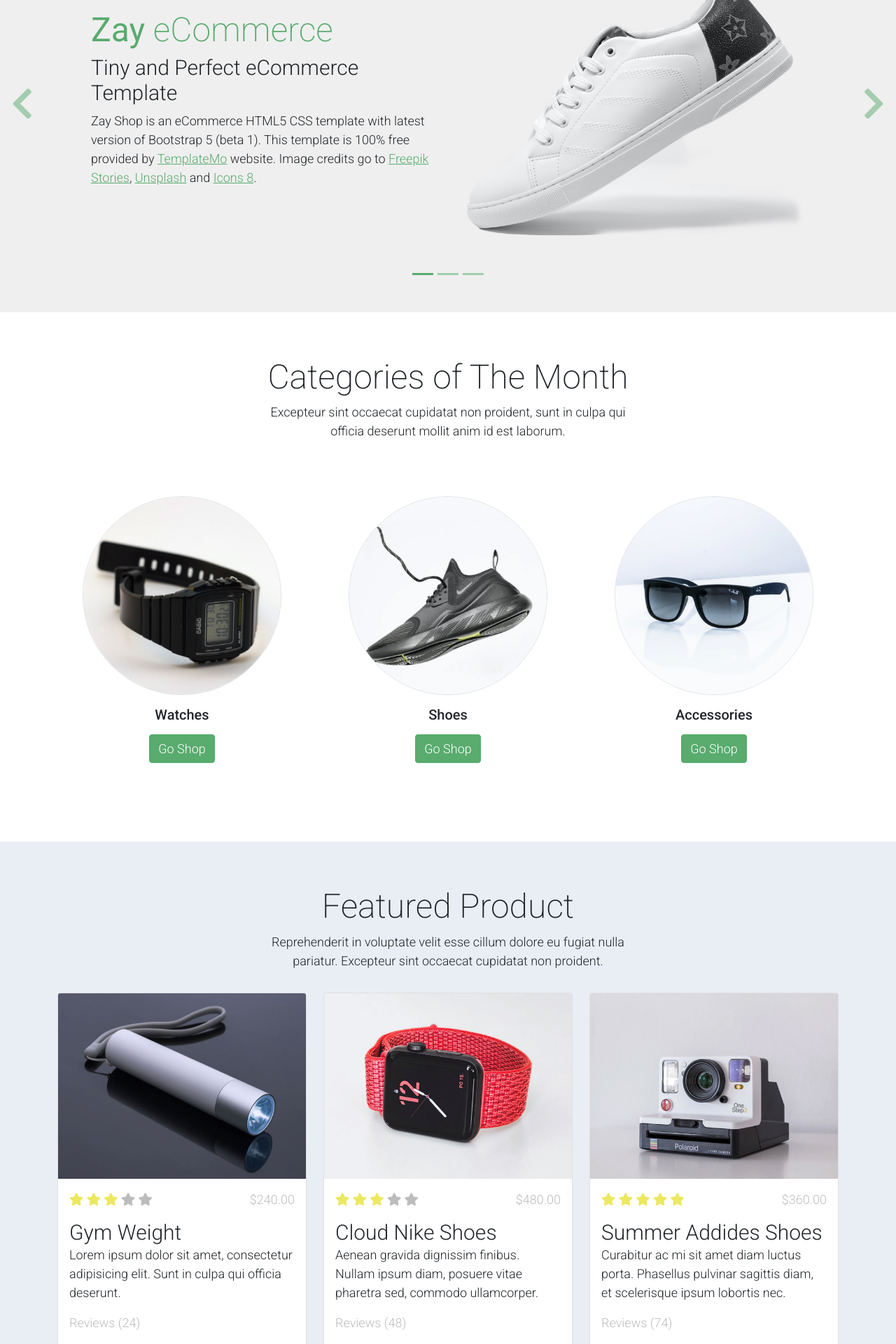
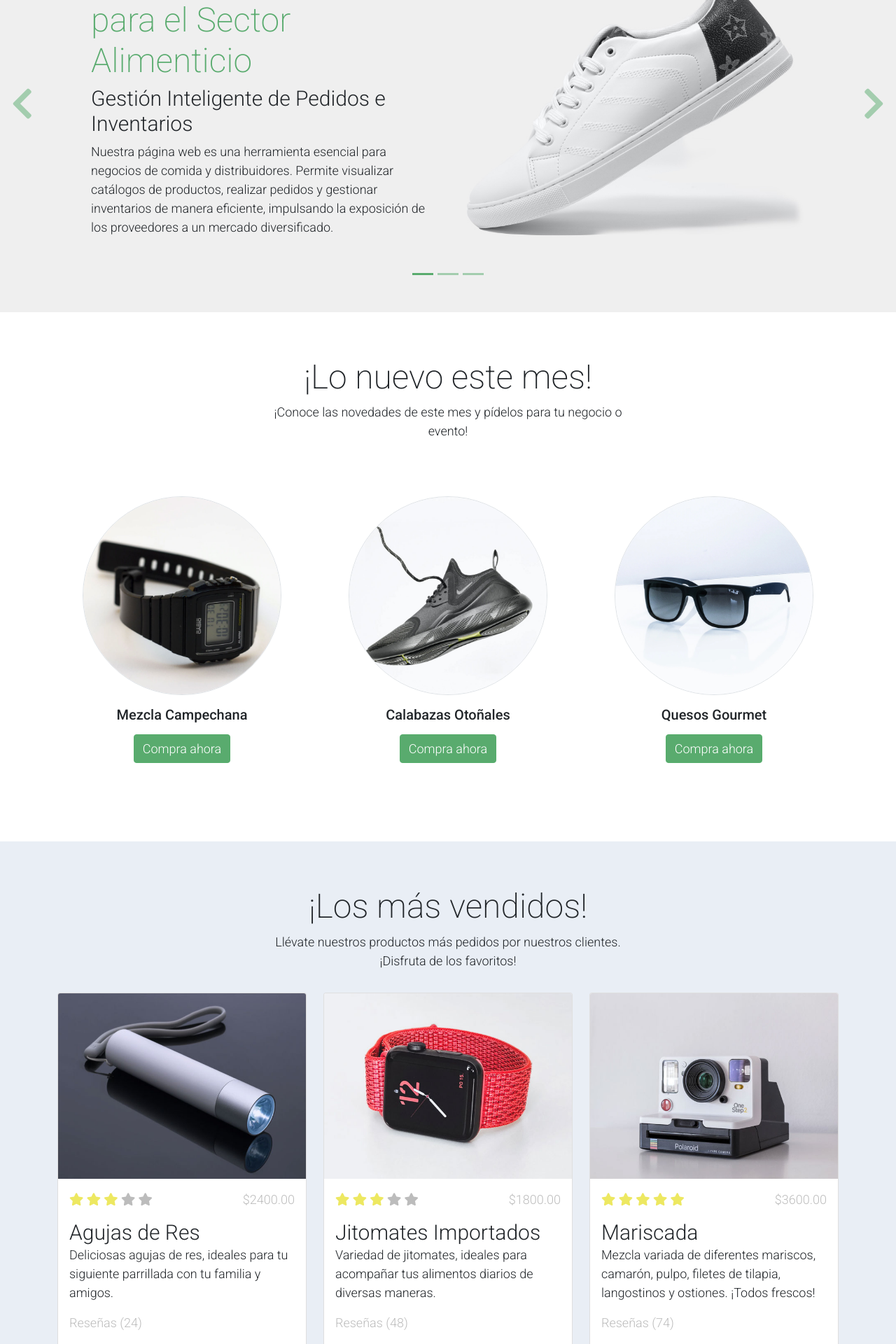
Before and after one commit to MarkTwin25/MarkTwin25.github.io, a Flask app: page / in a window 1280 px wide. Shown: the part 240-2160 px from the top of the page at 70% size. Run offline with Flask 3, Linux system fonts and the light colour scheme; some libraries are stand-ins or nearby versions.

Commit message:
Cambios inicio

```diff
--- a/templates/index.html
+++ b/templates/index.html
@@ -1,21 +1,27 @@
 <!DOCTYPE html>
 <html lang="en">
-
   <head>
     <title>DICA</title>
-    <meta charset="utf-8">
-    <meta name="viewport" content="width=device-width, initial-scale=1">
+    <meta charset="utf-8" />
+    <meta name="viewport" content="width=device-width, initial-scale=1" />
 
-    <link rel="apple-touch-icon" href="static/assets/img/apple-icon.png">
-    <link rel="shortcut icon" type="image/x-icon" href="static/assets/img/favicon.ico">
+    <link rel="apple-touch-icon" href="static/assets/img/apple-icon.png" />
+    <link
+      rel="shortcut icon"
+      type="image/x-icon"
+      href="static/assets/img/favicon.ico"
+    />
 
-    <link rel="stylesheet" href="static/assets/css/bootstrap.min.css">
-    <link rel="stylesheet" href="static/assets/css/templatemo.css">
-    <link rel="stylesheet" href="static/assets/css/custom.css">
+    <link rel="stylesheet" href="static/assets/css/bootstrap.min.css" />
+    <link rel="stylesheet" href="static/assets/css/templatemo.css" />
+    <link rel="stylesheet" href="static/assets/css/custom.css" />
 
     <!-- Load fonts style after rendering the layout styles -->
-    <link rel="stylesheet" href="https://fonts.googleapis.com/css2?family=Roboto:wght@100;200;300;400;500;700;900&display=swap">
-    <link rel="stylesheet" href="static/assets/css/fontawesome.min.css">
+    <link
+      rel="stylesheet"
+      href="https://fonts.googleapis.com/css2?family=Roboto:wght@100;200;300;400;500;700;900&display=swap"
+    />
+    <link rel="stylesheet" href="static/assets/css/fontawesome.min.css" />
     <!--
 
 TemplateMo 559 Zay Shop
@@ -51,31 +57,52 @@ https://templatemo.com/tm-559-zay-shop
 
     {% include '_header.html' %}
 
-
     <!-- Start Banner Hero -->
-    <div id="template-mo-zay-hero-carousel" class="carousel slide" data-bs-ride="carousel">
+    <div
+      id="template-mo-zay-hero-carousel"
+      class="carousel slide"
+      data-bs-ride="carousel"
+    >
       <ol class="carousel-indicators">
-            <li data-bs-target="#template-mo-zay-hero-carousel" data-bs-slide-to="0" class="active"></li>
-            <li data-bs-target="#template-mo-zay-hero-carousel" data-bs-slide-to="1"></li>
-            <li data-bs-target="#template-mo-zay-hero-carousel" data-bs-slide-to="2"></li>
+        <li
+          data-bs-target="#template-mo-zay-hero-carousel"
+          data-bs-slide-to="0"
+          class="active"
+        ></li>
+        <li
+          data-bs-target="#template-mo-zay-hero-carousel"
+          data-bs-slide-to="1"
+        ></li>
+        <li
+          data-bs-target="#template-mo-zay-hero-carousel"
+          data-bs-slide-to="2"
+        ></li>
       </ol>
       <div class="carousel-inner">
         <div class="carousel-item active">
           <div class="container">
             <div class="row p-5">
               <div class="mx-auto col-md-8 col-lg-6 order-lg-last">
-                            <img class="img-fluid" src="static/assets/img/banner_img_01.jpg" alt="">
+                <img
+                  class="img-fluid"
+                  src="static/assets/img/banner_img_01.jpg"
+                  alt=""
+                />
               </div>
               <div class="col-lg-6 mb-0 d-flex align-items-center">
                 <div class="text-align-left align-self-center">
-                                <h1 class="h1 text-success"><b>Zay</b> eCommerce</h1>
-                                <h3 class="h2">Tiny and Perfect eCommerce Template</h3>
+                  <h1 class="h1 text-success">
+                    <b>Plataforma Integral</b> para el Sector Alimenticio
+                  </h1>
+                  <h3 class="h2">
+                    Gestión Inteligente de Pedidos e Inventarios
+                  </h3>
                   <p>
-                                    Zay Shop is an eCommerce HTML5 CSS template with latest version of Bootstrap 5 (beta 1).
-                                    This template is 100% free provided by <a rel="sponsored" class="text-success" href="https://templatemo.com" target="_blank">TemplateMo</a> website.
-                                    Image credits go to <a rel="sponsored" class="text-success" href="https://stories.freepik.com/" target="_blank">Freepik Stories</a>,
-                                    <a rel="sponsored" class="text-success" href="https://unsplash.com/" target="_blank">Unsplash</a> and
-                                    <a rel="sponsored" class="text-success" href="https://icons8.com/" target="_blank">Icons 8</a>.
+                    Nuestra página web es una herramienta esencial para negocios
+                    de comida y distribuidores. Permite visualizar catálogos de
+                    productos, realizar pedidos y gestionar inventarios de
+                    manera eficiente, impulsando la exposición de los
+                    proveedores a un mercado diversificado.
                   </p>
                 </div>
               </div>
@@ -86,15 +113,27 @@ https://templatemo.com/tm-559-zay-shop
           <div class="container">
             <div class="row p-5">
               <div class="mx-auto col-md-8 col-lg-6 order-lg-last">
-                            <img class="img-fluid" src="static/assets/img/banner_img_02.jpg" alt="">
+                <img
+                  class="img-fluid"
+                  src="static/assets/img/banner_img_02.jpg"
+                  alt=""
+                />
               </div>
               <div class="col-lg-6 mb-0 d-flex align-items-center">
                 <div class="text-align-left">
-                                <h1 class="h1">Proident occaecat</h1>
-                                <h3 class="h2">Aliquip ex ea commodo consequat</h3>
+                  <h1 class="h1">
+                    Conexión Eficiente en la Industria Alimentaria
+                  </h1>
+                  <h3 class="h2">Intermediación Innovadora y Confiable</h3>
                   <p>
-                                    You are permitted to use this Zay CSS template for your commercial websites.
-                                    You are <strong>not permitted</strong> to re-distribute the template ZIP file in any kind of template collection websites.
+                    Distribuciones Incorporadas César y Asociados (DICA)
+                    revoluciona la cadena de suministro alimentaria al conectar
+                    de
+                    <strong>forma dinámica</strong> a restaurantes, cafeterías,
+                    bares y otros negocios de comida con una amplia red de
+                    proveedores locales y nacionales. Garantizamos productos
+                    frescos y de alta calidad, optimizando costos y tiempos de
+                    entrega.
                   </p>
                 </div>
               </div>
@@ -105,15 +144,26 @@ https://templatemo.com/tm-559-zay-shop
           <div class="container">
             <div class="row p-5">
               <div class="mx-auto col-md-8 col-lg-6 order-lg-last">
-                            <img class="img-fluid" src="static/assets/img/banner_img_03.jpg" alt="">
+                <img
+                  class="img-fluid"
+                  src="static/assets/img/banner_img_03.jpg"
+                  alt=""
+                />
               </div>
               <div class="col-lg-6 mb-0 d-flex align-items-center">
                 <div class="text-align-left">
-                                <h1 class="h1">Repr in voluptate</h1>
-                                <h3 class="h2">Ullamco laboris nisi ut </h3>
+                  <h1 class="h1">
+                    Soluciones Personalizadas para Negocios de Comida
+                  </h1>
+                  <h3 class="h2">
+                    Servicios Especializados para Cada Necesidad
+                  </h3>
                   <p>
-                                    We bring you 100% free CSS templates for your websites.
-                                    If you wish to support TemplateMo, please make a small contribution via PayPal or tell your friends about our website. Thank you.
+                    En DICA ofrecemos seguimiento de pedidos y atención al
+                    cliente personalizada. Esto fortalece la relación entre
+                    productores y clientes, promoviendo una cadena de suministro
+                    sostenible y transparente, ideal para negocios grandes,
+                    medianos y pequeños.
                   </p>
                 </div>
               </div>
@@ -121,57 +171,89 @@ https://templatemo.com/tm-559-zay-shop
           </div>
         </div>
       </div>
-        <a class="carousel-control-prev text-decoration-none w-auto ps-3" href="#template-mo-zay-hero-carousel" role="button" data-bs-slide="prev">
+      <a
+        class="carousel-control-prev text-decoration-none w-auto ps-3"
+        href="#template-mo-zay-hero-carousel"
+        role="button"
+        data-bs-slide="prev"
+      >
         <i class="fas fa-chevron-left"></i>
       </a>
-        <a class="carousel-control-next text-decoration-none w-auto pe-3" href="#template-mo-zay-hero-carousel" role="button" data-bs-slide="next">
+      <a
+        class="carousel-control-next text-decoration-none w-auto pe-3"
+        href="#template-mo-zay-hero-carousel"
+        role="button"
+        data-bs-slide="next"
+      >
         <i class="fas fa-chevron-right"></i>
       </a>
     </div>
     <!-- End Banner Hero -->
 
-
     <!-- Start Categories of The Month -->
     <section class="container py-5">
       <div class="row text-center pt-3">
         <div class="col-lg-6 m-auto">
-                <h1 class="h1">Categories of The Month</h1>
+          <h1 class="h1">¡Lo nuevo este mes!</h1>
           <p>
-                    Excepteur sint occaecat cupidatat non proident, sunt in culpa qui officia
-                    deserunt mollit anim id est laborum.
+            ¡Conoce las novedades de este mes y pídelos para tu negocio o
+            evento!
           </p>
         </div>
       </div>
       <div class="row">
         <div class="col-12 col-md-4 p-5 mt-3">
-                <a href="#"><img src="static/assets/img/category_img_01.jpg" class="rounded-circle img-fluid border"></a>
-                <h5 class="text-center mt-3 mb-3">Watches</h5>
-                <p class="text-center"><a href=" {{url_for('shop') }}" class="btn btn-success">Go Shop</a></p>
+          <a href="#"
+            ><img
+              src="static/assets/img/category_img_01.jpg"
+              class="rounded-circle img-fluid border"
+          /></a>
+          <h5 class="text-center mt-3 mb-3">Mezcla Campechana</h5>
+          <p class="text-center">
+            <a href=" {{url_for('shop') }}" class="btn btn-success"
+              >Compra ahora</a
+            >
+          </p>
         </div>
         <div class="col-12 col-md-4 p-5 mt-3">
-                <a href="#"><img src="static/assets/img/category_img_02.jpg" class="rounded-circle img-fluid border"></a>
-                <h2 class="h5 text-center mt-3 mb-3">Shoes</h2>
-                <p class="text-center"><a href=" {{url_for('shop') }}" class="btn btn-success">Go Shop</a></p>
+          <a href="#"
+            ><img
+              src="static/assets/img/category_img_02.jpg"
+              class="rounded-circle img-fluid border"
+          /></a>
+          <h2 class="h5 text-center mt-3 mb-3">Calabazas Otoñales</h2>
+          <p class="text-center">
+            <a href=" {{url_for('shop') }}" class="btn btn-success"
+              >Compra ahora</a
+            >
+          </p>
         </div>
         <div class="col-12 col-md-4 p-5 mt-3">
-                <a href="#"><img src="static/assets/img/category_img_03.jpg" class="rounded-circle img-fluid border"></a>
-                <h2 class="h5 text-center mt-3 mb-3">Accessories</h2>
-                <p class="text-center"><a href=" {{url_for('shop') }}" class="btn btn-success">Go Shop</a></p>
+          <a href="#"
+            ><img
+              src="static/assets/img/category_img_03.jpg"
+              class="rounded-circle img-fluid border"
+          /></a>
+          <h2 class="h5 text-center mt-3 mb-3">Quesos Gourmet</h2>
+          <p class="text-center">
+            <a href=" {{url_for('shop') }}" class="btn btn-success"
+              >Compra ahora</a
+            >
+          </p>
         </div>
       </div>
     </section>
     <!-- End Categories of The Month -->
-
 
     <!-- Start Featured Product -->
     <section class="bg-light">
       <div class="container py-5">
         <div class="row text-center py-3">
           <div class="col-lg-6 m-auto">
-                    <h1 class="h1">Featured Product</h1>
+            <h1 class="h1">¡Los más vendidos!</h1>
             <p>
-                        Reprehenderit in voluptate velit esse cillum dolore eu fugiat nulla pariatur.
-                        Excepteur sint occaecat cupidatat non proident.
+              Llévate nuestros productos más pedidos por nuestros clientes.
+              ¡Disfruta de los favoritos!
             </p>
           </div>
         </div>
@@ -179,7 +261,11 @@ https://templatemo.com/tm-559-zay-shop
           <div class="col-12 col-md-4 mb-4">
             <div class="card h-100">
               <a href=" {{url_for('shop_single')}} ">
-                            <img src="static/assets/img/feature_prod_01.jpg" class="card-img-top" alt="...">
+                <img
+                  src="static/assets/img/feature_prod_01.jpg"
+                  class="card-img-top"
+                  alt="..."
+                />
               </a>
               <div class="card-body">
                 <ul class="list-unstyled d-flex justify-content-between">
@@ -190,20 +276,29 @@ https://templatemo.com/tm-559-zay-shop
                     <i class="text-muted fa fa-star"></i>
                     <i class="text-muted fa fa-star"></i>
                   </li>
-                                <li class="text-muted text-right">$240.00</li>
+                  <li class="text-muted text-right">$2400.00</li>
                 </ul>
-                            <a href="{{url_for('shop_single')}}" class="h2 text-decoration-none text-dark">Gym Weight</a>
+                <a
+                  href="{{url_for('shop_single')}}"
+                  class="h2 text-decoration-none text-dark"
+                  >Agujas de Res</a
+                >
                 <p class="card-text">
-                                Lorem ipsum dolor sit amet, consectetur adipisicing elit. Sunt in culpa qui officia deserunt.
+                  Deliciosas agujas de res, ideales para tu siguiente parrillada
+                  con tu familia y amigos.
                 </p>
-                            <p class="text-muted">Reviews (24)</p>
+                <p class="text-muted">Reseñas (24)</p>
               </div>
             </div>
           </div>
           <div class="col-12 col-md-4 mb-4">
             <div class="card h-100">
               <a href="{{url_for('shop_single')}}">
-                            <img src="static/assets/img/feature_prod_02.jpg" class="card-img-top" alt="...">
+                <img
+                  src="static/assets/img/feature_prod_02.jpg"
+                  class="card-img-top"
+                  alt="..."
+                />
               </a>
               <div class="card-body">
                 <ul class="list-unstyled d-flex justify-content-between">
@@ -214,20 +309,29 @@ https://templatemo.com/tm-559-zay-shop
                     <i class="text-muted fa fa-star"></i>
                     <i class="text-muted fa fa-star"></i>
                   </li>
-                                <li class="text-muted text-right">$480.00</li>
+                  <li class="text-muted text-right">$1800.00</li>
                 </ul>
-                            <a href="{{url_for('shop_single')}}" class="h2 text-decoration-none text-dark">Cloud Nike Shoes</a>
+                <a
+                  href="{{url_for('shop_single')}}"
+                  class="h2 text-decoration-none text-dark"
+                  >Jitomates Importados</a
+                >
                 <p class="card-text">
-                                Aenean gravida dignissim finibus. Nullam ipsum diam, posuere vitae pharetra sed, commodo ullamcorper.
+                  Variedad de jitomates, ideales para acompañar tus alimentos
+                  diarios de diversas maneras.
                 </p>
-                            <p class="text-muted">Reviews (48)</p>
+                <p class="text-muted">Reseñas (48)</p>
               </div>
             </div>
           </div>
           <div class="col-12 col-md-4 mb-4">
             <div class="card h-100">
               <a href="{{url_for('shop_single')}}">
-                            <img src="static/assets/img/feature_prod_03.jpg" class="card-img-top" alt="...">
+                <img
+                  src="static/assets/img/feature_prod_03.jpg"
+                  class="card-img-top"
+                  alt="..."
+                />
               </a>
               <div class="card-body">
                 <ul class="list-unstyled d-flex justify-content-between">
@@ -238,13 +342,18 @@ https://templatemo.com/tm-559-zay-shop
                     <i class="text-warning fa fa-star"></i>
                     <i class="text-warning fa fa-star"></i>
                   </li>
-                                <li class="text-muted text-right">$360.00</li>
+                  <li class="text-muted text-right">$3600.00</li>
                 </ul>
-                            <a href="{{url_for('shop_single')}}" class="h2 text-decoration-none text-dark">Summer Addides Shoes</a>
+                <a
+                  href="{{url_for('shop_single')}}"
+                  class="h2 text-decoration-none text-dark"
+                  >Mariscada</a
+                >
                 <p class="card-text">
-                                Curabitur ac mi sit amet diam luctus porta. Phasellus pulvinar sagittis diam, et scelerisque ipsum lobortis nec.
+                  Mezcla variada de diferentes mariscos, camarón, pulpo, filetes
+                  de tilapia, langostinos y ostiones. ¡Todos frescos!
                 </p>
-                            <p class="text-muted">Reviews (74)</p>
+                <p class="text-muted">Reseñas (74)</p>
               </div>
             </div>
           </div>
@@ -252,7 +361,6 @@ https://templatemo.com/tm-559-zay-shop
       </div>
     </section>
     <!-- End Featured Product -->
-
 
     <!-- FOOTER -->
     <!-- Como el footer es el mismo en todas las paginas ps mejor lo ponemos
@@ -267,5 +375,4 @@ https://templatemo.com/tm-559-zay-shop
     <script src="static/assets/js/custom.js"></script>
     <!-- End Script -->
   </body>
-
 </html>
```
Lines whose indentation alone changed are shown as unchanged.
